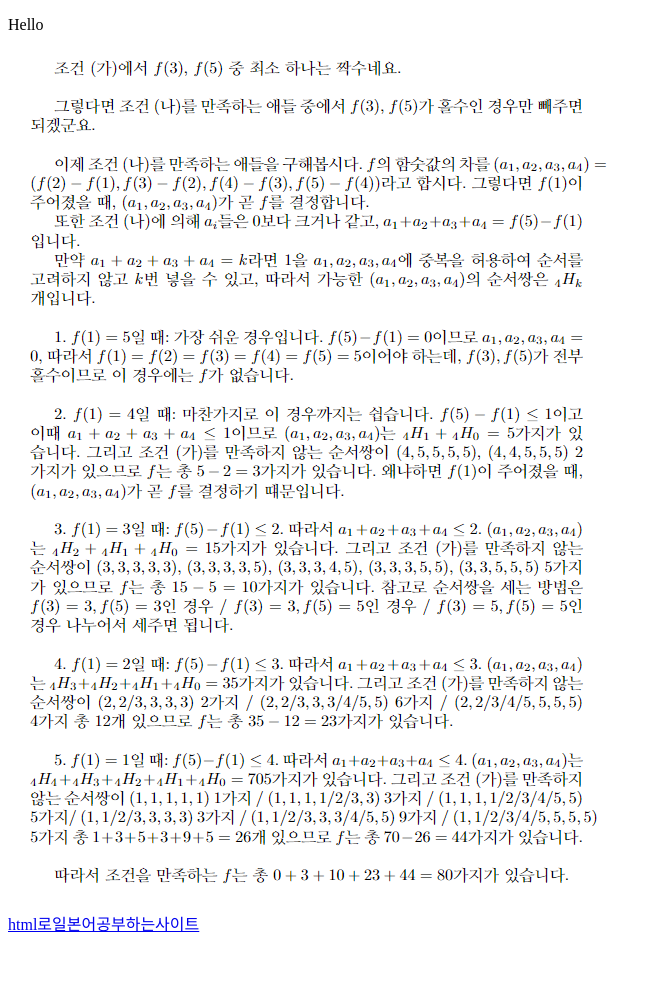
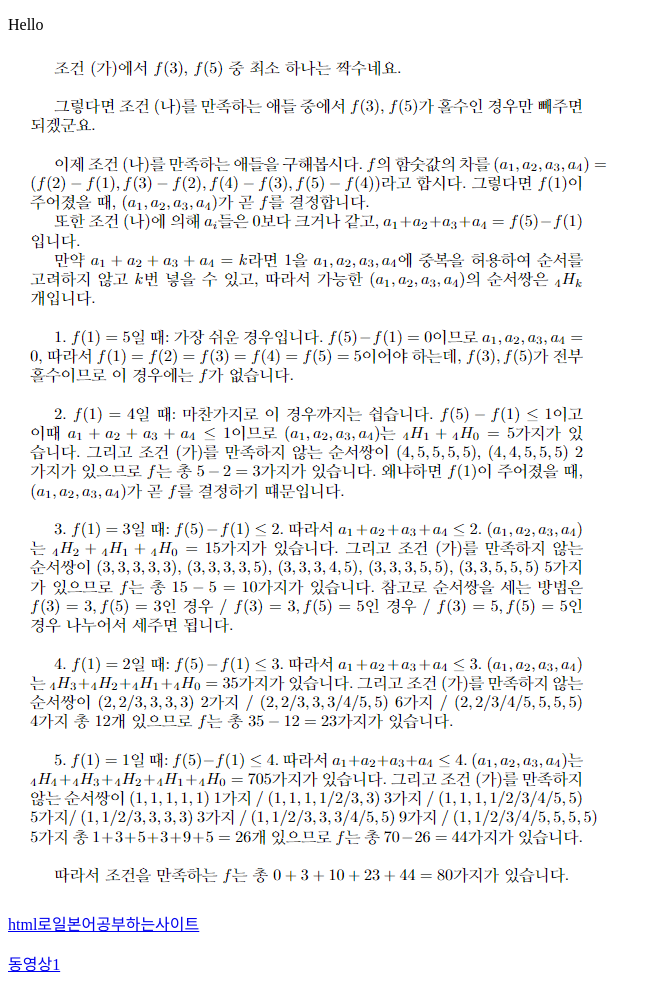
Before and after one commit to pjh7/test, a plain HTML site: page index.html in a window 1280 px wide. Shown: the whole page, without its empty margins (0-652 px from the left). Before the commit the page ends 951 px from the top, so only its background shows below. Drawn offline with Linux system fonts and the light colour scheme.

Commit message:
Add files via upload

```diff
--- a/index.html
+++ b/index.html
@@ -10,6 +10,7 @@
         <p>Hello</p>
         <img src="./img.png" alt="이미지">
         <p> <a href="1.html">html로일본어공부하는사이트</a></p>
+        <p> <a href="https://www.youtube.com/watch?v=qi8B7KfwEN4">동영상1</a></a></p>
     </div>
 </body>
 
```
